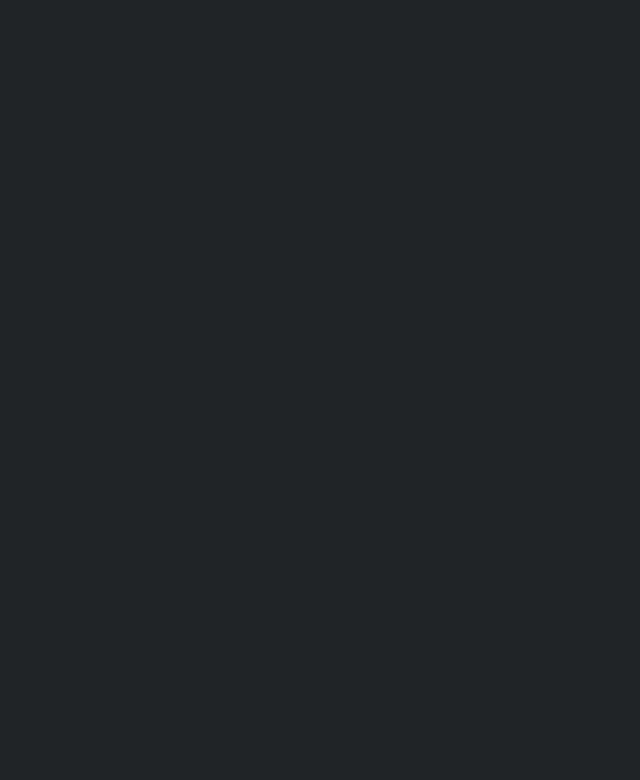
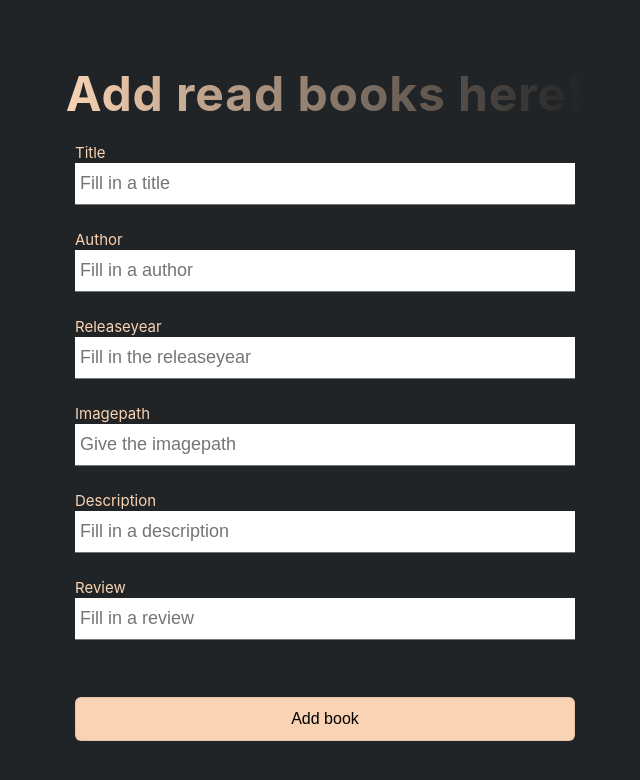
Before and after one commit to MartinVeltman/martinPortfolioFrontend, a React (Create React App) app: page /admin/books in a window 1280 px wide. Before the commit this address had no page. Shown: the top 780 px of the page, without its empty margins (315-955 px from the left). Built offline with nearby package versions, Linux system fonts and the light colour scheme.

Commit message:
boeken kunnen worden toegevoegd via het admin panel

```diff
--- a/src/App.css
+++ b/src/App.css
@@ -13,7 +13,6 @@
 }
 
 body {
-  font-family: var(--font-roboto);
     background-color: #212426;
 }
 
@@ -58,7 +57,6 @@ h1 {
     flex: 1;
     border: none;
     font-size: 1.5rem;
-  font-family: var(--font-raleway);
     font-weight: 500;
     padding-right: 1rem;
 
@@ -100,7 +98,6 @@ h1 {
 .empty h2 {
     font-size: 1.25rem;
     color: #f9d3b4;
-  font-family: var(--font-raleway);
 }
 
 .container {
@@ -163,7 +160,6 @@ h1 {
 }
 
 .book div:nth-of-type(3) span {
-  font-family: "Raleway", sans-serif;
     text-transform: uppercase;
     font-size: 13px;
     letter-spacing: 2px;
@@ -173,7 +169,6 @@ h1 {
 
 .book div:nth-of-type(3) h3 {
     margin-top: 5px;
-  font-family: "Roboto Slab", serif;
     color: #f9d3b4;
 }
 
@@ -190,8 +185,36 @@ h1 {
     opacity: 1;
 }
 
-button:hover{
+button:hover {
     cursor: pointer;
+}
+
+button {
+    backface-visibility: hidden;
+    background-color: #f9d3b4;
+    border-radius: 6px;
+    border-width: 0;
+    box-shadow: rgba(50, 50, 93, .1) 0 0 0 1px inset, rgba(50, 50, 93, .1) 0 2px 5px 0, rgba(0, 0, 0, .07) 0 1px 1px 0;
+    box-sizing: border-box;
+    color: black;
+    cursor: pointer;
+    font-size: 100%;
+    height: 44px;
+    line-height: 1.15;
+    margin: 12px 0 0;
+    outline: none;
+    overflow: hidden;
+    padding: 0 25px;
+    position: relative;
+    text-align: center;
+    text-transform: none;
+    transform: translateZ(0);
+    transition: all .2s, box-shadow .08s ease-in;
+    user-select: none;
+    -webkit-user-select: none;
+    touch-action: manipulation;
+    width: 100%;
+    max-width: 600px;
 }
 
 @media screen and (max-width: 600px) {
@@ -232,3 +255,74 @@ button:hover{
         margin: 1rem;
     }
 }
+
+.group {
+    position: relative;
+    margin-bottom: 45px;
+}
+
+input {
+    font-size: 18px;
+    padding: 10px 10px 10px 5px;
+    display: block;
+    border: none;
+    border-bottom: 1px solid #757575;
+    width: 100%;
+    max-width: 500px;
+}
+
+input:focus {
+    outline: none;
+}
+
+label {
+    position: absolute;
+
+}
+
+/* active state */
+input:focus ~ label, input:valid ~ label {
+    top: -20px;
+    font-size: 15px;
+    color: #f9d3b4;
+}
+
+
+.bar {
+    position: relative;
+    display: block;
+    width: 100%;
+}
+
+.bar:before, .bar:after {
+    content: '';
+    height: 2px;
+    width: 0;
+    bottom: 1px;
+    position: absolute;
+    background: #f9d3b4;
+    transition: 0.2s ease all;
+    -moz-transition: 0.2s ease all;
+    -webkit-transition: 0.2s ease all;
+}
+
+.bar:before {
+    left: 50%;
+}
+
+.bar:after {
+    right: 50%;
+}
+
+
+input:focus ~ .bar:before, input:focus ~ .bar:after {
+    width: 50%;
+}
+
+
+.addContainer {
+    width: 600px;
+    margin: 30px auto 0;
+    display: block;
+    padding: 10px 50px 50px;
+}
--- a/src/App.js
+++ b/src/App.js
@@ -1,7 +1,9 @@
 import './App.css';
-import { BrowserRouter as Router, Routes, Route } from 'react-router-dom'
+import {BrowserRouter as Router, Route, Routes} from 'react-router-dom'
 import Books from "./pages/Books";
 import Login from "./pages/Login";
+import Admin from "./pages/Admin";
+import AddBook from "./pages/AddBook";
 
 
 function App() {
@@ -9,8 +11,10 @@ function App() {
         <>
             <Router>
                 <Routes>
-                    <Route path='/login' element={<Login />} />
-                    <Route path='/books' element={<Books />} />
+                    <Route path='/login' element={<Login/>}/>
+                    <Route path='/books' element={<Books/>}/>
+                    <Route path='/admin' element={<Admin/>}/>
+                    <Route path='/admin/books' element={<AddBook/>}/>
                 </Routes>
             </Router>
         </>
--- /dev/null
+++ b/src/pages/AddBook.jsx
@@ -0,0 +1,92 @@
+import {useEffect, useState} from "react";
+import '../App.css';
+import axios from "axios";
+
+const API_URL = 'http://localhost:8080/api/v1/book/createBook';
+
+function AddBook() {
+    const [title, setTitle] = useState("");
+    const [author, setAuthor] = useState("");
+    const [releaseyear, setReleaseyear] = useState("");
+    const [imagepath, setImagepath] = useState("");
+    const [description, setDescription] = useState("");
+    const [review, setReview] = useState("");
+
+    const book = {
+        title: title,
+        author: author,
+        releaseyear: releaseyear,
+        imagepath: imagepath,
+        description: description,
+        review: review
+    };
+
+    useEffect(() => {
+
+
+    }, []);
+
+    const addBook = () => {
+        if (localStorage.getItem('JWT') != null && localStorage.getItem('JWT').length > 0) {
+            axios.post(`${API_URL}`, book).then(response => console.log(response));
+        } else {
+            console.log("pech")
+        }
+    }
+
+    return (
+        <div className="app">
+            <h1>Add read books here!</h1>
+            <div className="addContainer">
+
+                <div className="group">
+                    <input placeholder="Fill in a title"
+                           onChange={(e) => setTitle(e.target.value)}/>
+                    <span className="bar"></span>
+                    <label>Title</label>
+                </div>
+
+                <div className="group">
+                    <input placeholder="Fill in a author"
+                           onChange={(e) => setAuthor(e.target.value)}/>
+                    <span className="bar"></span>
+                    <label>Author</label>
+                </div>
+
+                <div className="group">
+                    <input type="number" placeholder="Fill in the releaseyear"
+                           onChange={(e) => setReleaseyear(e.target.value)}/>
+                    <span className="bar"></span>
+                    <label>Releaseyear</label>
+                </div>
+
+                <div className="group">
+                    <input placeholder="Give the imagepath"
+                           onChange={(e) => setImagepath(e.target.value)}/>
+                    <span className="bar"></span>
+                    <label>Imagepath</label>
+                </div>
+
+                <div className="group">
+                    <input placeholder="Fill in a description"
+                           onChange={(e) => setDescription(e.target.value)}/>
+                    <span className="bar"></span>
+                    <label>Description</label>
+                </div>
+
+                <div className="group">
+                    <input placeholder="Fill in a review"
+                           onChange={(e) => setReview(e.target.value)}/>
+                    <span className="bar"></span>
+                    <label>Review</label>
+                </div>
+
+                <button type="button" onClick={addBook}>Add book</button>
+            </div>
+        </div>
+
+
+    );
+}
+
+export default AddBook;
--- a/src/pages/Admin.jsx
+++ b/src/pages/Admin.jsx
@@ -0,0 +1,25 @@
+import {useEffect} from "react";
+import '../App.css';
+
+function Admin() {
+
+
+    useEffect(() => {
+
+
+    }, []);
+
+    return (
+        <div className="app">
+            <h1>Adminpanel</h1>
+            <h3>Wat wil je toevoegen?</h3>
+            <button type="button">Boek</button>
+            <button type="button">Course</button>
+            <button type="button">Project</button>
+        </div>
+
+
+    );
+}
+
+export default Admin;
--- a/src/pages/Books.jsx
+++ b/src/pages/Books.jsx
@@ -20,7 +20,7 @@ function Books() {
     }, []);
 
     const searchBooks = async (title) => {
-        const { data }  = await axios.get(`${API_URL}/getBooksByTitle?title=${title}`);
+        const {data} = await axios.get(`${API_URL}/getBooksByTitle?title=${title}`);
 
         setBooks(data);
     };
--- a/src/pages/Login.jsx
+++ b/src/pages/Login.jsx
@@ -9,12 +9,12 @@ function Login() {
     const [password, setPassword] = useState("");
 
     const login = () => {
-        const {data} = axios.post(`${API_URL}`, {
+        axios.post(`${API_URL}`, {
             "username": username,
             "password": password
+        }).then(function (response) {
+            localStorage.setItem('JWT', JSON.stringify(response));
         })
-
-
     };
 
     useEffect(() => {
```
Also changed, not shown: src/components/AddBook.jsx (deleted). Lines whose indentation alone changed are shown as unchanged.
